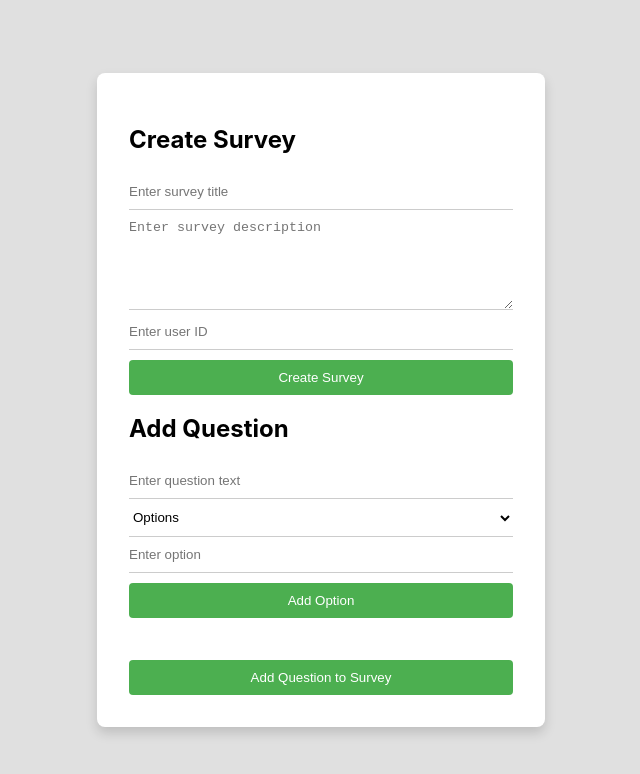
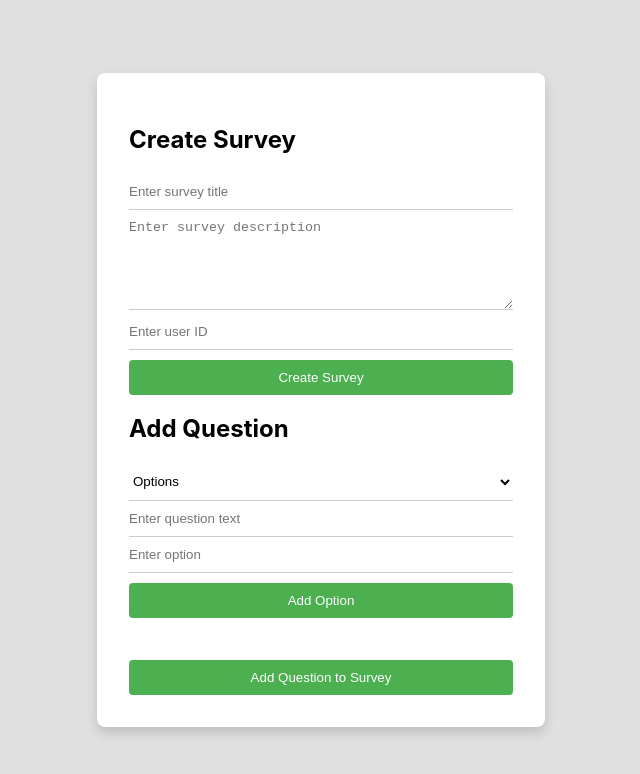
Before and after one commit to d1mazik/FinalSurveyToolProject, a React (Create React App) app in the folder client/: page /create-survey in a window 1280 px wide. Shown: the top 774 px of the page, without its empty margins (319-959 px from the left). Built offline with nearby package versions, Linux system fonts and the light colour scheme.

Commit message:
ni går det att adda surveys, frågor.

```diff
--- a/client/src/screens/CreateSurveyScreen.js
+++ b/client/src/screens/CreateSurveyScreen.js
@@ -83,6 +83,11 @@ function CreateSurveyAndQuestionScreen() {
                 </form>
                 <form onSubmit={handleCreateQuestion}>
                     <h2>Add Question</h2>
+                    <select name="type" onChange={handleSelectChange} value={question.type} className="survey-input">
+                        <option value="TEXT">Text</option>
+                        <option value="OPTIONS">Options</option>
+                        <option value="SCALE">Scale</option>
+                    </select>
                     <input
                         type="text"
                         name="text"
@@ -92,11 +97,7 @@ function CreateSurveyAndQuestionScreen() {
                         placeholder="Enter question text"
                         required
                     />
-                    <select name="type" onChange={handleSelectChange} value={question.type} className="survey-input">
-                        <option value="TEXT">Text</option>
-                        <option value="OPTIONS">Options</option>
-                        <option value="SCALE">Scale</option>
-                    </select>
+
                     {question.type === 'OPTIONS' && (
                         <>
                             <input
```
Also changed, not shown: client/src/screens/EditSurveyScreen.js (added).
